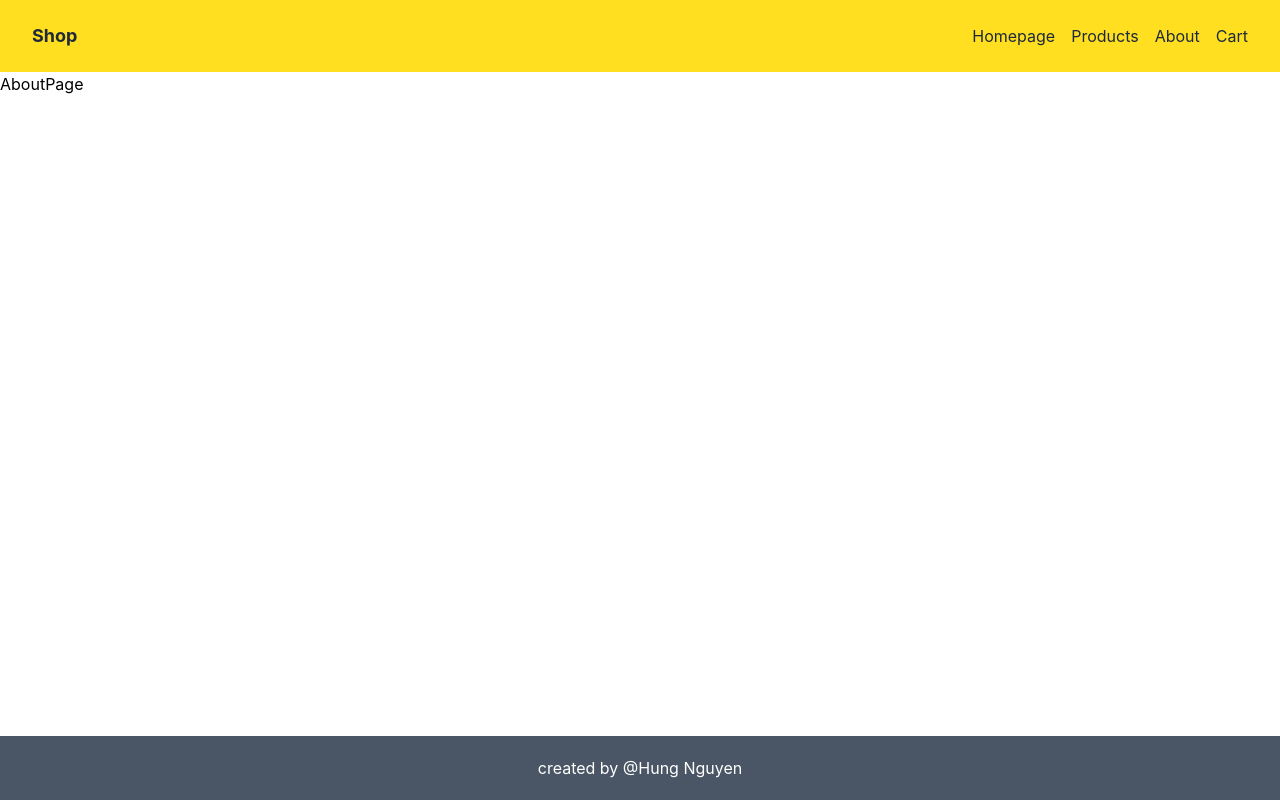
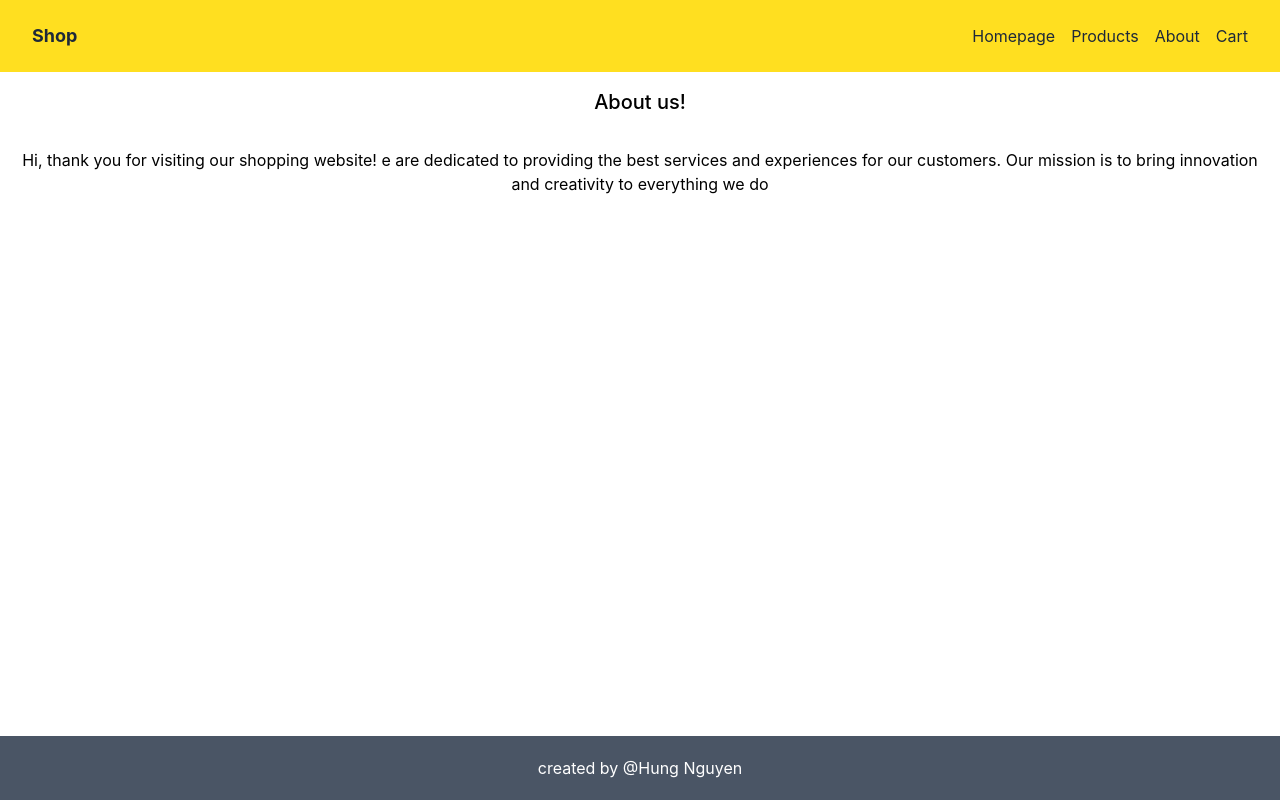
Before and after one commit to hung1503/shopping-cart, a React (Vite) app: page /about in a window 1280 px wide. Built offline with nearby package versions, Linux system fonts and the light colour scheme.

Commit message:
Adding simple about page

```diff
--- a/src/pages/AboutPage.jsx
+++ b/src/pages/AboutPage.jsx
@@ -1,5 +1,14 @@
 import React from "react";
 
 export const AboutPage = () => {
-  return <div>AboutPage</div>;
+  return (
+    <div className="flex items-center justify-center flex-col">
+      <h2 className="m-4 font-medium text-xl">About us!</h2>
+      <p className="m-4 text-center">
+        Hi, thank you for visiting our shopping website! e are dedicated to
+        providing the best services and experiences for our customers. Our
+        mission is to bring innovation and creativity to everything we do
+      </p>
+    </div>
+  );
 };
```
